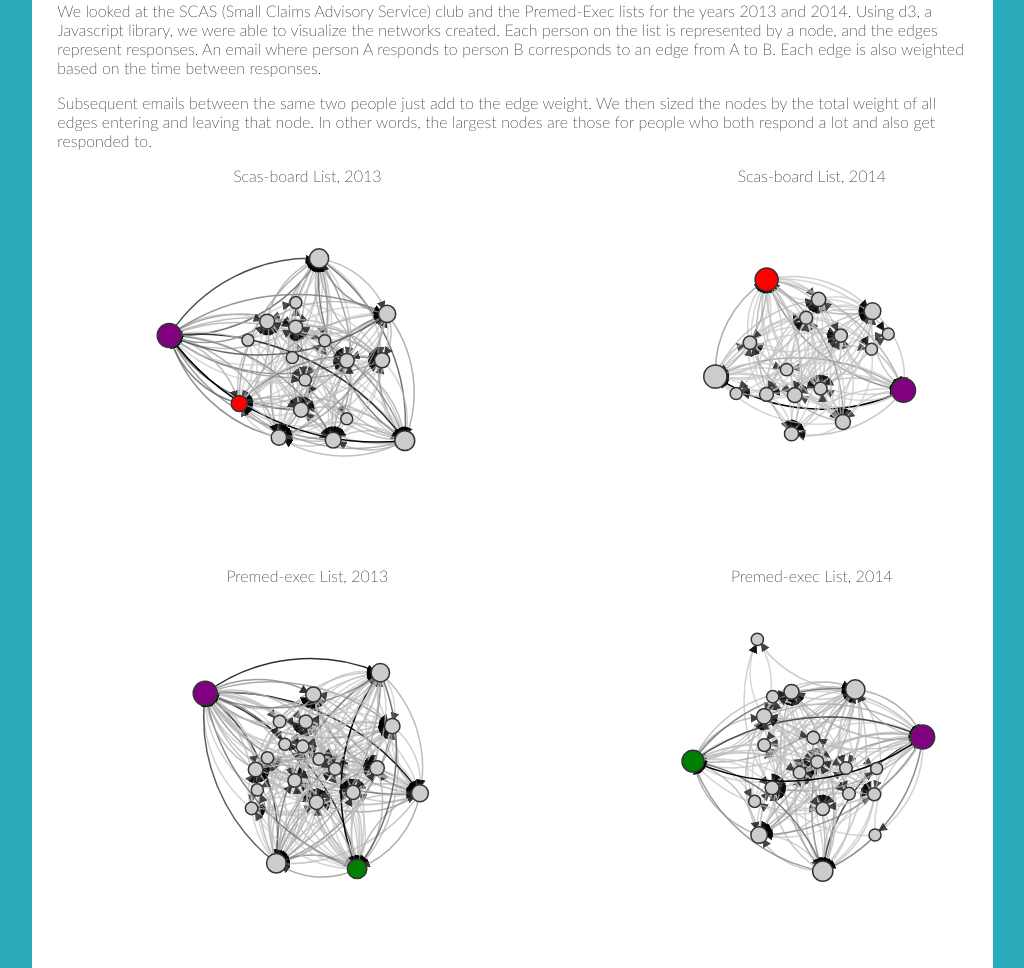
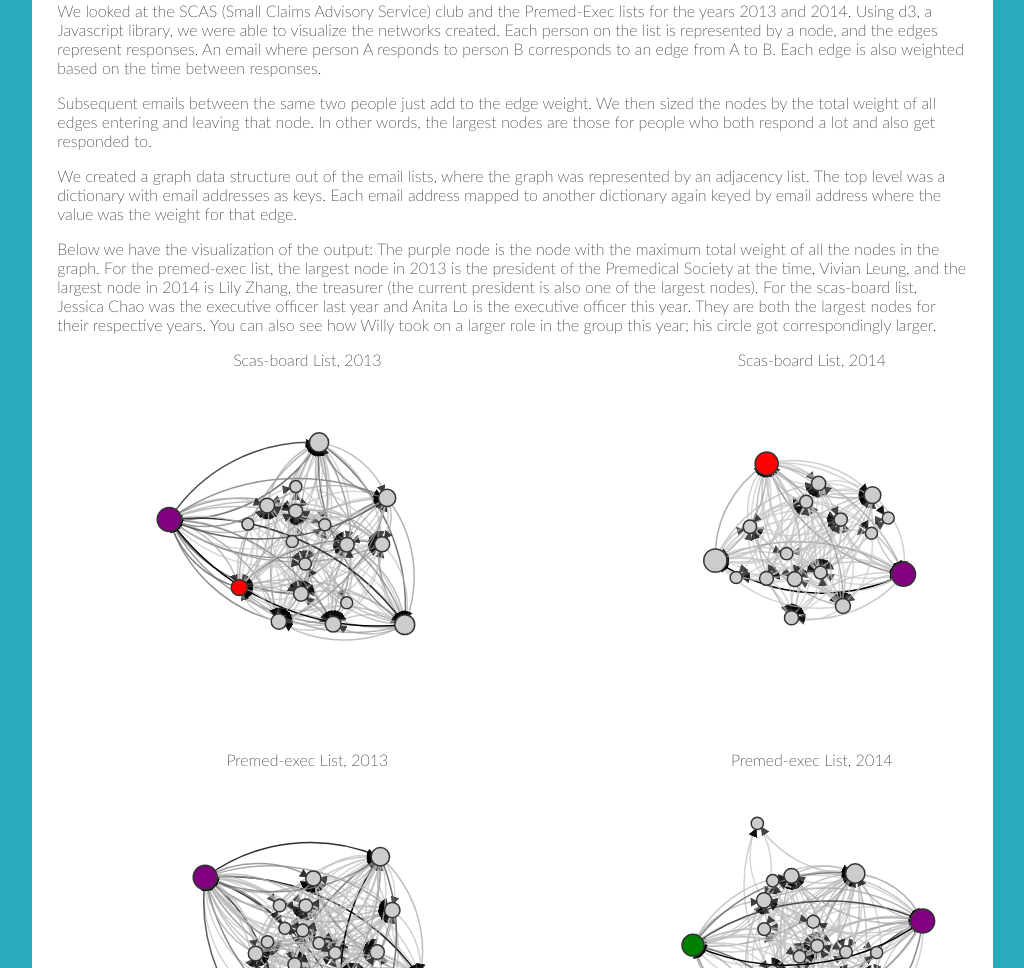
Before and after one commit to willyxiao/cs109-hcs, a plain HTML site: page webpage/index.html in a window 1280 px wide. Shown: the part 4551-5519 px from the top of the page, without its empty margins (254-1278 px from the left). Drawn offline with nearby package versions, Linux system fonts and the light colour scheme.

Commit message:
add stuff

```diff
--- a/webpage/index.html
+++ b/webpage/index.html
@@ -104,6 +104,8 @@
 			<h1 id="name">Network Analysis</h1>
 			<p>We looked at the SCAS (Small Claims Advisory Service) club and the Premed-Exec lists for the years 2013 and 2014. Using d3, a Javascript library, we were able to visualize the networks created. Each person on the list is represented by a node, and the edges represent responses. An email where person A responds to person B corresponds to an edge from A to B. Each edge is also weighted based on the time between responses. </p>
 			<p>Subsequent emails between the same two people just add to the edge weight. We then sized the nodes by the total weight of all edges entering and leaving that node. In other words, the largest nodes are those for people who both respond a lot and also get responded to.</p>
+			<p> We created a graph data structure out of the email lists, where the graph was represented by an adjacency list. The top level was a dictionary with email addresses as keys. Each email address mapped to another dictionary again keyed by email address where the value was the weight for that edge. </p>
+			<p> Below we have the visualization of the output: The purple node is the node with the maximum total weight of all the nodes in the graph. For the premed-exec list, the largest node in 2013 is the president of the Premedical Society at the time, Vivian Leung, and the largest node in 2014 is Lily Zhang, the treasurer (the current president is also one of the largest nodes). For the scas-board list, Jessica Chao was the executive officer last year and Anita Lo is the executive officer this year. They are both the largest nodes for their respective years. You can also see how Willy took on a larger role in the group this year; his circle got correspondingly larger.</p>
 			<div class="graph-row">
 				<div id="scas-board-2013">
 					<div class="title">Scas-board List, 2013</div>
```
